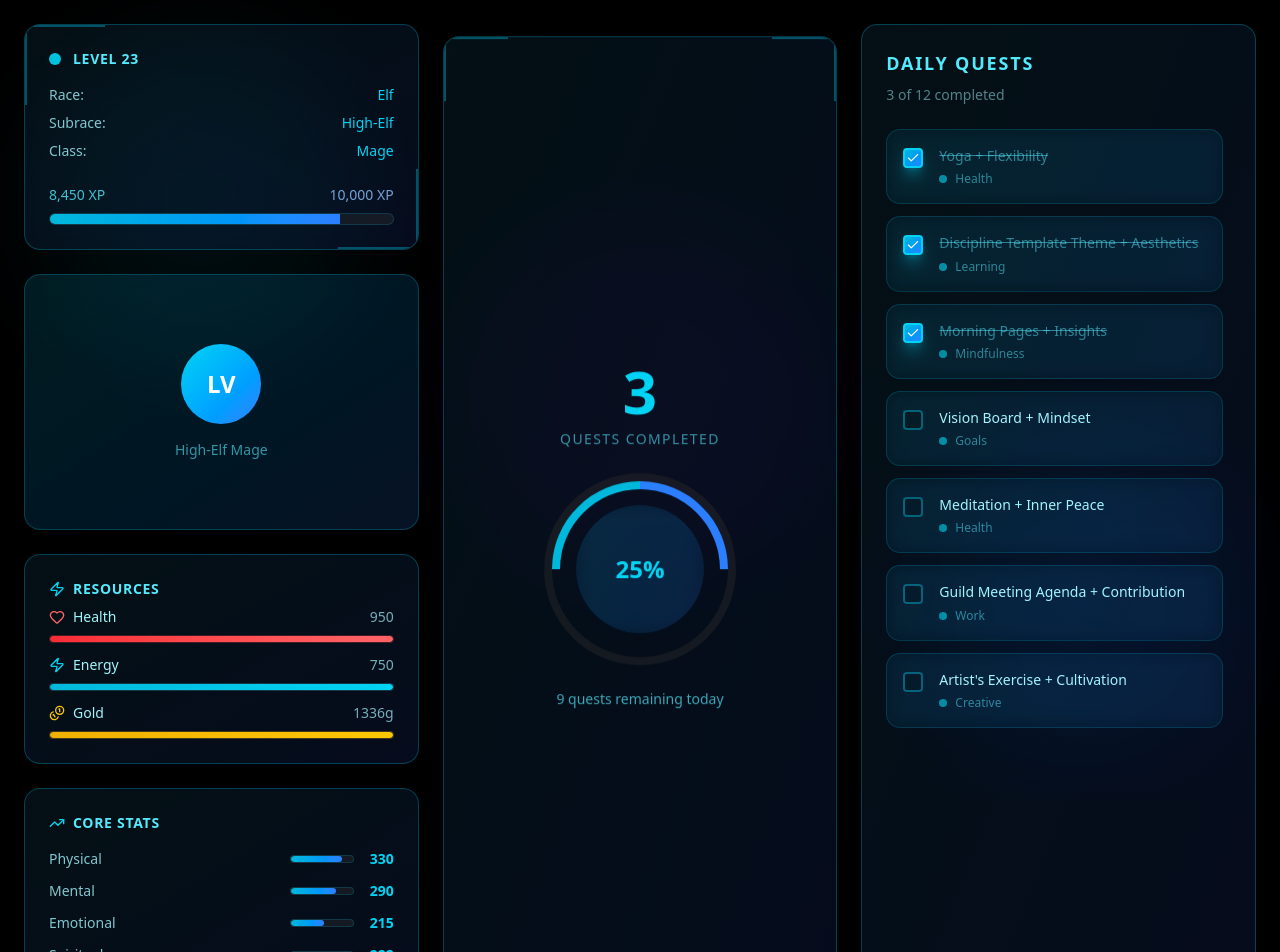
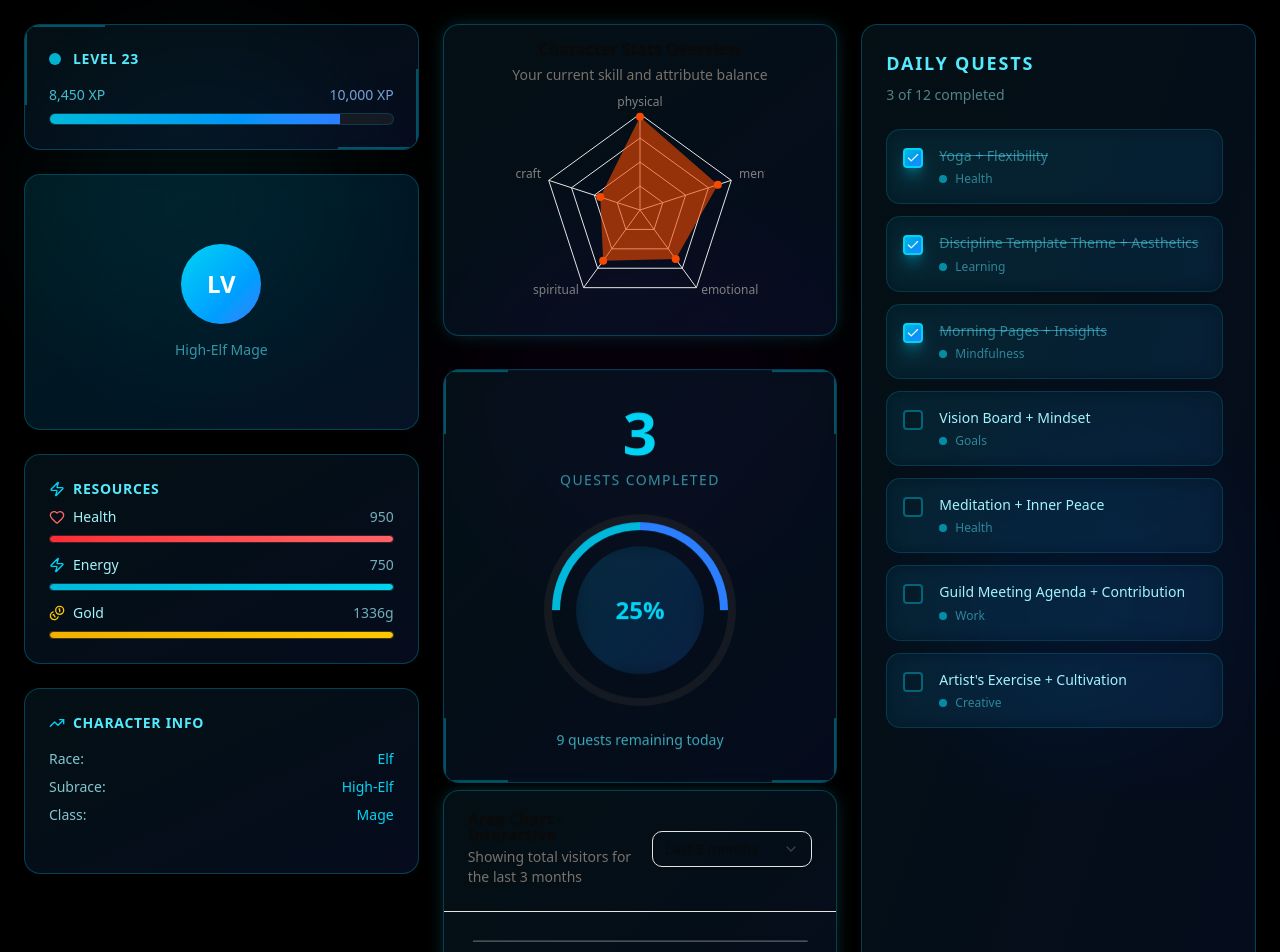
Before and after one commit to Tech-Nest-Hub/lifequest, a Next.js app: page /profile in a window 1280 px wide. Shown: the top 952 px of the page. Built offline with nearby package versions, Linux system fonts and the light colour scheme.

Commit message:
Area level card and many things changed and is working now ig

```diff
--- a/app/profile/page.tsx
+++ b/app/profile/page.tsx
@@ -1,15 +1,9 @@
-import { ChartAreaInteractive } from '@/components/profile/AreaChart'
 import CharacterDashboard from '@/components/profile/character'
-import React from 'react'
 
 const ProfilePage = () => {
   return (
     <div className="">
-<CharacterDashboard/>
-    <div className="grid grid-cols-3">
-
-   <ChartAreaInteractive/>
-    </div>
+      <CharacterDashboard />
     </div>
 
   )
--- a/components/profile/AreaChart.tsx
+++ b/components/profile/AreaChart.tsx
@@ -155,6 +155,7 @@ export function ChartAreaInteractive() {
 
   return (
     <Card className="pt-0">
+
       <CardHeader className="flex items-center gap-2 space-y-0 border-b py-5 sm:flex-row">
         <div className="grid flex-1 gap-1">
           <CardTitle>Area Chart - Interactive</CardTitle>
--- a/components/profile/LevelCard.tsx
+++ b/components/profile/LevelCard.tsx
@@ -43,21 +43,7 @@ export function LevelCard({ character }: LevelCardProps) {
         </span>
       </div>
 
-      {/* Character Info */}
-      <div className="space-y-2 text-sm mb-6 font-medium text-cyan-200/80">
-        <div className="flex justify-between">
-          <span>Race:</span>
-          <span className="text-cyan-400 capitalize">{character.raceId}</span>
-        </div>
-        <div className="flex justify-between">
-          <span>Subrace:</span>
-          <span className="text-cyan-400 capitalize">{character.subraceId}</span>
-        </div>
-        <div className="flex justify-between">
-          <span>Class:</span>
-          <span className="text-cyan-400 capitalize">{character.classId}</span>
-        </div>
-      </div>
+
 
       {/* XP Bar */}
       <div className="space-y-2">
--- a/components/profile/character.tsx
+++ b/components/profile/character.tsx
@@ -8,6 +8,8 @@ import { CharacterAvatar } from "./CharacterAvatar"
 import { QuestProgress } from "./QuestProgress"
 import { Resources } from "./Resources"
 import { Tasks } from "./Tasks"
+import { ChartAreaInteractive } from "./AreaChart"
+import { ChartRadarDots } from "./radarcharts"
 
 
 interface Character {
@@ -128,33 +130,37 @@ export default function CharacterDashboard() {
           <div className="bg-linear-to-br from-cyan-900/20 to-blue-900/20 border border-cyan-500/30 rounded-2xl p-6 backdrop-blur-sm">
             <div className="flex items-center gap-2 mb-4">
               <TrendingUp className="w-4 h-4 text-cyan-400" />
-              <span className="text-sm font-bold text-cyan-300 uppercase tracking-wider">Core Stats</span>
+              <span className="text-sm font-bold text-cyan-300 uppercase tracking-wider">Character Info</span>
             </div>
 
-            <div className="space-y-3">
-              {Object.entries(character.stats).map(([stat, value]) => (
-                <div key={stat} className="flex items-center justify-between">
-                  <span className="text-sm text-cyan-200/80 capitalize">{stat}</span>
-                  <div className="flex items-center gap-2">
-                    <div className="w-16 h-2 bg-zinc-800/50 rounded-full overflow-hidden border border-cyan-500/20">
-                      <div
-                        className="h-full bg-linear-to-r from-cyan-500 to-blue-500 rounded-full"
-                        style={{ width: `${(value / 400) * 100}%` }}
-                      />
+            {/* Character Info */}
+            <div className="space-y-2 text-sm mb-6 font-medium text-cyan-200/80">
+              <div className="flex justify-between">
+                <span>Race:</span>
+                <span className="text-cyan-400 capitalize">{character.raceId}</span>
               </div>
-                    <span className="text-sm font-bold text-cyan-400 w-8 text-right">{value}</span>
+              <div className="flex justify-between">
+                <span>Subrace:</span>
+                <span className="text-cyan-400 capitalize">{character.subraceId}</span>
               </div>
+              <div className="flex justify-between">
+                <span>Class:</span>
+                <span className="text-cyan-400 capitalize">{character.classId}</span>
               </div>
-              ))}
             </div>
           </div>
         </div>
 
         {/* CENTER PANEL - Quest Progress */}
+        <div className="flex flex-col gap-5">
+          <ChartRadarDots stats={character.stats}/>
           <QuestProgress
             completedTasks={completedTasks}
             totalTasks={tasks.length}
           />
+
+          <ChartAreaInteractive />
+        </div>
 
         {/* RIGHT PANEL - Tasks */}
         <Tasks
--- a/components/profile/radarcharts.tsx
+++ b/components/profile/radarcharts.tsx
@@ -1,13 +1,11 @@
 "use client"
 
-import { TrendingUp } from "lucide-react"
 import { PolarAngleAxis, PolarGrid, Radar, RadarChart } from "recharts"
 
 import {
   Card,
   CardContent,
   CardDescription,
-  CardFooter,
   CardHeader,
   CardTitle,
 } from "@/components/ui/card"
@@ -39,7 +37,7 @@ export function ChartRadarDots({ stats }: ChartRadarDotsProps) {
   return (
     <Card>
       <CardHeader className="items-center text-center">
-        <CardTitle>Character Stats Overview</CardTitle>
+        <CardTitle className="mt-4">Character Stats Overview</CardTitle>
         <CardDescription>
           Your current skill and attribute balance
         </CardDescription>
@@ -47,7 +45,7 @@ export function ChartRadarDots({ stats }: ChartRadarDotsProps) {
       <CardContent className="pb-0">
         <ChartContainer
           config={chartConfig}
-          className="mx-auto aspect-square max-h-[400px]"
+          className="mx-auto aspect-square max-h-[250px]"
         >
           <RadarChart data={chartData}>
             <ChartTooltip cursor={false} content={<ChartTooltipContent />} />
--- a/components/ui/card.tsx
+++ b/components/ui/card.tsx
@@ -7,7 +7,7 @@ function Card({ className, ...props }: React.ComponentProps<"div">) {
     <div
       data-slot="card"
       className={cn(
-        "bg-card text-card-foreground flex flex-col gap-6 rounded-xl border py-6 shadow-sm",
+        "relative overflow-hidden rounded-2xl border border-cyan-500/30 bg-linear-to-br from-cyan-900/20 to-blue-900/20 backdrop-blur-sm shadow-[0_0_20px_-5px_rgba(34,211,238,0.3)]",
         className
       )}
       {...props}
```
Lines whose indentation alone changed are shown as unchanged.
